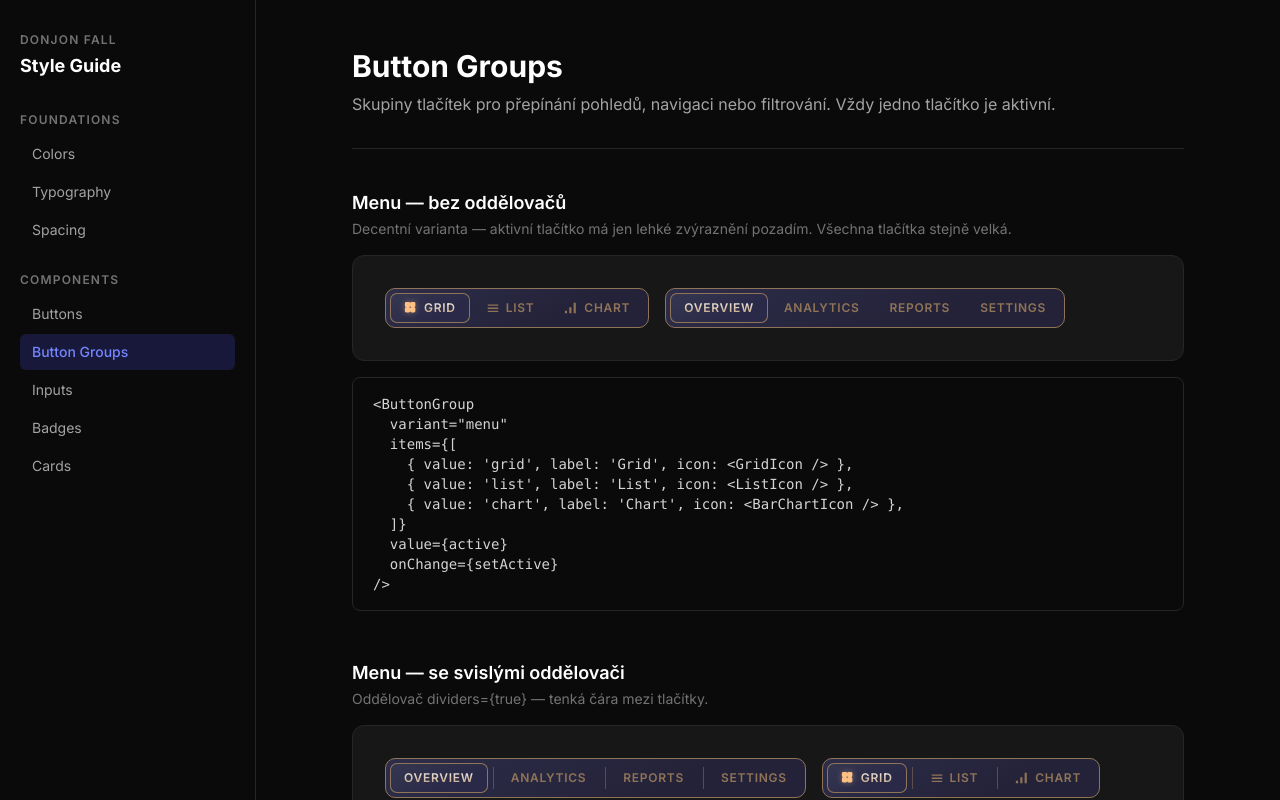
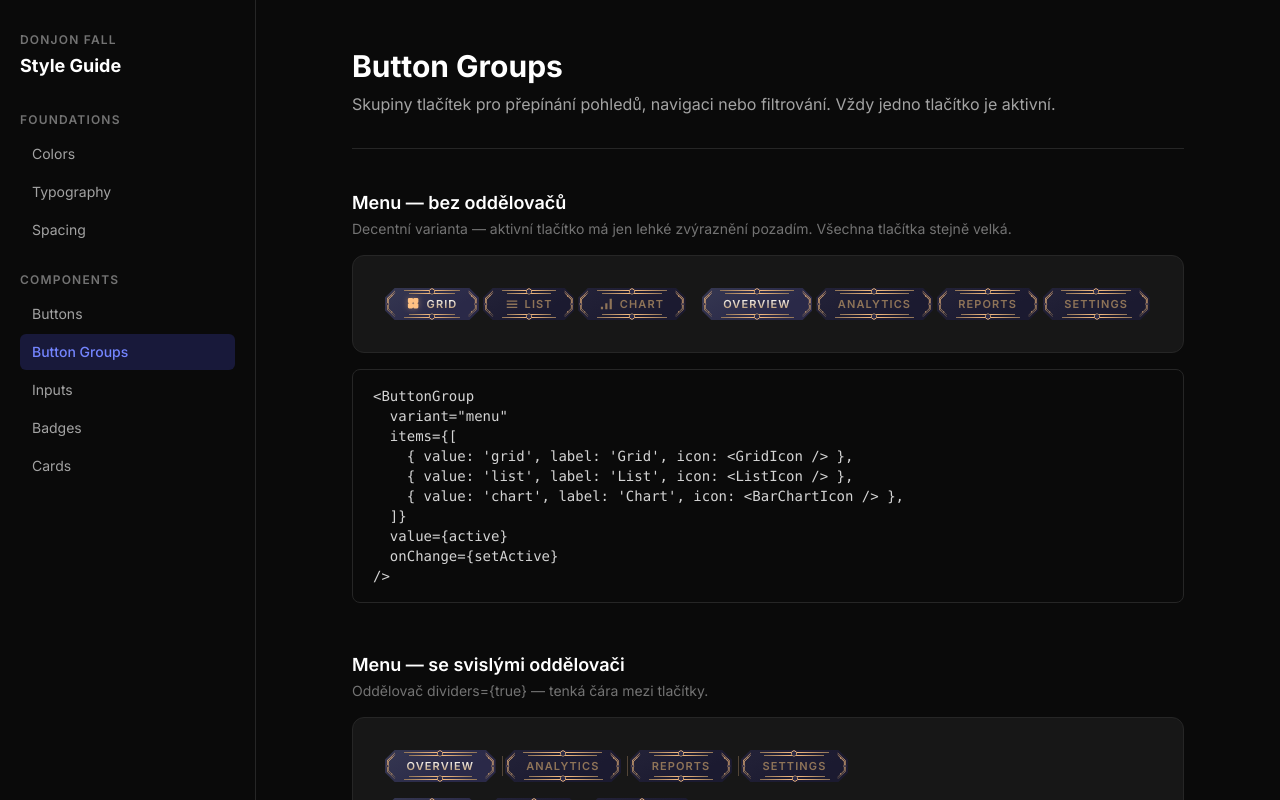
Before and after one commit to Tkaj39/Style-guite-donjon-fall, a React (Vite) app: page /button-groups in a window 1280 px wide. Shown: the top 800 px of the page. Built offline with nearby package versions, Linux system fonts and the light colour scheme.

Commit message:
feat: ButtonGroup — octagonal shape with side/hex ornaments matching DonjonButton
https://claude.ai/code/session_019NvYiabfFcKar27uYHaHZY

```diff
--- a/src/components/ButtonGroup.jsx
+++ b/src/components/ButtonGroup.jsx
@@ -1,8 +1,100 @@
+import { useId } from 'react'
+
+function octagon(cx) {
+  return `polygon(${cx}px 0px,calc(100% - ${cx}px) 0px,100% ${cx}px,100% calc(100% - ${cx}px),calc(100% - ${cx}px) 100%,${cx}px 100%,0px calc(100% - ${cx}px),0px ${cx}px)`
+}
+
+function SideOrnament({ h, uid, flip }) {
+  const w  = Math.round(24 * (h / 66) * 10) / 10 - 2
+  const g  = `url(#${uid}-v)`
+  const gh = `url(#${uid}-h)`
+  return (
+    <svg
+      width={w} height={h}
+      viewBox="0 0 24 66"
+      fill="none"
+      aria-hidden="true"
+      style={{
+        position: 'absolute', top: 0,
+        [flip ? 'right' : 'left']: 1,
+        transform: flip ? 'scaleX(-1)' : undefined,
+        pointerEvents: 'none',
+      }}
+    >
+      <defs>
+        <linearGradient id={`${uid}-v`} x1="0" y1="0" x2="0" y2="1" gradientUnits="objectBoundingBox">
+          <stop stopColor="#FFC183" /><stop offset="1" stopColor="#8F7458" />
+        </linearGradient>
+        <linearGradient id={`${uid}-h`} x1="1" y1="0" x2="0" y2="0" gradientUnits="objectBoundingBox">
+          <stop stopColor="#FFC183" /><stop offset="1" stopColor="#8F7458" />
+        </linearGradient>
+      </defs>
+      <path transform="translate(1.4 0)" d="M21.2652 0.53033C21.0884 0.353554 20.9116 0.176777 20.7348 2.98023e-07C19.7526 0.923326 18.7718 1.84812 17.7925 2.7744C12.2622 8.0052 6.7789 13.283 1.34257 18.6077L1.07435 18.8705L1.07026 19.2652C1.02342 23.7829 1 28.3007 1 32.8185C1 37.4207 1.0243 42.0229 1.07291 46.6252L1.0689 47.0045L1.35075 47.287C6.77788 52.4999 12.2505 57.6665 17.7686 62.7867C18.7568 63.7036 19.7463 64.619 20.7374 65.5329C20.9125 65.3544 21.0875 65.1759 21.2626 64.9975C20.3299 64.0241 19.3958 63.0522 18.4602 62.0818C13.2354 56.6626 7.96507 51.2898 2.64925 45.9634L2.92709 46.6252C2.9757 42.0229 3 37.4207 3 32.8185C3 28.3007 2.97658 23.7829 2.92974 19.2652L2.65743 19.9226C7.98219 14.4863 13.26 9.00295 18.4908 3.47266C19.417 2.49336 20.3418 1.51258 21.2652 0.53033Z" fill={g} />
+      <path d="M23.2658 4.5297C23.3323 4.458 23.3702 4.36342 23.3693 4.26505C23.3685 4.1667 23.3293 4.07291 23.26 4.00399C23.1908 3.93506 23.0968 3.8963 22.9984 3.89591C22.9001 3.8955 22.8057 3.93377 22.7343 4.0006C21.8663 4.81353 20.9998 5.62794 20.1348 6.44381C15.0848 11.2071 10.085 16.0204 5.13558 20.8838L4.86693 21.1478L4.86253 21.5452C4.82088 25.3029 4.80005 29.0606 4.80005 32.8183C4.80005 36.6606 4.82182 40.5029 4.86538 44.3452L4.86106 44.7262L5.14458 45.0115C10.0852 49.7627 15.0743 54.4644 20.1121 59.1168C20.9856 59.9235 21.8606 60.7287 22.7371 61.5325C22.8092 61.5986 22.904 61.6358 23.0023 61.6344C23.1007 61.633 23.1942 61.5932 23.2627 61.5236C23.3313 61.4539 23.3695 61.3597 23.3693 61.2614C23.3691 61.163 23.3303 61.0688 23.263 60.9978C22.445 60.1347 21.6255 59.273 20.8046 58.4128C16.0701 53.4521 11.2871 48.5408 6.45552 43.6789L6.73472 44.3452C6.77827 40.5029 6.80005 36.6606 6.80005 32.8183C6.80005 29.0606 6.77922 25.3029 6.73757 21.5452L6.46451 22.2066C11.3049 17.2347 16.095 12.2126 20.8347 7.14045C21.6466 6.27167 22.4569 5.40142 23.2658 4.5297Z" fill={g} />
+      <path d="M7.27832 33.0152C7.36763 33.1699 7.36763 33.3605 7.27832 33.5152L5.85547 35.979C5.76619 36.1337 5.60141 36.229 5.42285 36.229L2.57715 36.229C2.39859 36.229 2.23381 36.1337 2.14453 35.979L0.72168 33.5152C0.643532 33.3798 0.633775 33.217 0.692383 33.0747L0.72168 33.0152L2.14453 30.5513C2.23381 30.3967 2.39859 30.3014 2.57715 30.3013L5.42285 30.3013C5.60141 30.3014 5.76619 30.3967 5.85547 30.5513L7.27832 33.0152Z" fill="#2A2948" stroke={gh} />
+      <rect x="15.1799" y="12.1652" width="2.04" height="2.04" rx="0.5" transform="rotate(90 15.1799 12.1652)" fill={g} stroke={g} />
+      <rect x="15.1799" y="51.6853" width="2.04" height="2.04" rx="0.5" transform="rotate(90 15.1799 51.6853)" fill={g} stroke={g} />
+    </svg>
+  )
+}
+
+function HexOrnament({ uid, flip, edgePad, textPad }) {
+  const g = `url(#${uid}-hg)`
+  return (
+    <div
+      aria-hidden="true"
+      style={{
+        position: 'absolute',
+        left: 0, right: 0,
+        [flip ? 'bottom' : 'top']: 0,
+        height: 7,
+        pointerEvents: 'none',
+        transform: flip ? 'scaleY(-1)' : undefined,
+      }}
+    >
+      <div style={{
+        position: 'absolute',
+        left: edgePad + 1, right: edgePad + 1,
+        top: 2,
+        height: 1,
+        background: 'linear-gradient(90deg,#8F7458 0%,#FFC183 50%,#8F7458 100%)',
+      }} />
+      <div style={{
+        position: 'absolute',
+        left: typeof textPad === 'number' ? textPad + 2 : textPad,
+        right: typeof textPad === 'number' ? textPad + 2 : textPad,
+        bottom: 1,
+        height: 1,
+        background: 'linear-gradient(90deg,#8F7458 0%,#FFC183 50%,#8F7458 100%)',
+      }} />
+      <svg
+        style={{ position: 'absolute', left: '50%', top: 0, transform: 'translateX(-50%)' }}
+        width="10.14" height="7"
+        viewBox="18.65 0 5.07 7"
+        fill="none"
+      >
+        <defs>
+          <linearGradient id={`${uid}-hg`} x1="21.1848" y1="0" x2="21.1848" y2="7" gradientUnits="userSpaceOnUse">
+            <stop stopColor="#FFC183" /><stop offset="1" stopColor="#8F7458" />
+          </linearGradient>
+        </defs>
+        <path d="M20.9348 0.72168C21.0895 0.632366 21.2801 0.632366 21.4348 0.72168L23.4661 1.89453C23.6206 1.98384 23.716 2.14867 23.7161 2.32715V4.67285C23.716 4.85133 23.6206 5.01616 23.4661 5.10547L21.4348 6.27832C21.2801 6.36763 21.0895 6.36763 20.9348 6.27832L18.9036 5.10547C18.749 5.01616 18.6536 4.85133 18.6536 4.67285V2.32715C18.6536 2.14867 18.749 1.98384 18.9036 1.89453L20.9348 0.72168Z" fill="#2A2948" stroke={g} />
+      </svg>
+    </div>
+  )
+}
+
+const itemSizes = {
+  menu:         { h: 32, cx: 9.61,  px: 10 },
+  tabs:         { h: 32, cx: 9.61,  px: 10 },
+  tabsActive:   { h: 40, cx: 12.01, px: 14 },
+}
+
 /**
  * @param {'menu'|'tabs'} variant
- * @param {boolean} dividers - show vertical dividers between items
+ * @param {boolean} dividers
  * @param {{ value: string, label: string, icon?: React.ReactNode }[]} items
- * @param {string} value - controlled active value
+ * @param {string} value
  * @param {(value: string) => void} onChange
  */
 export default function ButtonGroup({
@@ -12,21 +104,17 @@ export default function ButtonGroup({
   value,
   onChange,
 }) {
+  const rawId = useId()
+  const gid   = rawId.replace(/:/g, '')
+
   return (
-    <div
-      role="group"
-      style={{
-        display: 'inline-flex',
-        alignItems: 'center',
-        gap: 2,
-        padding: 4,
-        background: 'linear-gradient(150deg,#2E2D4A 0%,#232238 70%)',
-        border: '1px solid #8F7458',
-        borderRadius: 10,
-      }}
-    >
+    <div style={{ display: 'inline-flex', alignItems: 'center', gap: 4 }} role="group">
       {items.map((item, i) => {
         const isActive = item.value === value
+        const s = (variant === 'tabs' && isActive) ? itemSizes.tabsActive : itemSizes[variant]
+        const ornW = Math.round(24 * (s.h / 66) * 10) / 10
+        const uid  = `${gid}-${i}`
+
         return (
           <div key={item.value} style={{ display: 'flex', alignItems: 'center' }}>
             {i > 0 && dividers && (
@@ -34,8 +122,8 @@ export default function ButtonGroup({
                 aria-hidden="true"
                 style={{
                   width: 1,
-                  alignSelf: 'stretch',
-                  margin: '4px 3px',
+                  height: 20,
+                  margin: '0 2px',
                   background: '#8F7458',
                   opacity: 0.5,
                   flexShrink: 0,
@@ -47,70 +135,58 @@ export default function ButtonGroup({
               onClick={() => onChange?.(item.value)}
               aria-pressed={isActive}
               style={{
-                display: 'flex',
+                position: 'relative',
+                height: s.h,
+                padding: `0 ${s.px + ornW}px`,
+                clipPath: octagon(s.cx),
+                background: isActive
+                  ? 'linear-gradient(150deg,#353751 0%,#2A2948 70%)'
+                  : 'linear-gradient(150deg,#232238 0%,#1B1A30 70%)',
+                display: 'inline-flex',
                 alignItems: 'center',
+                justifyContent: 'center',
                 gap: 6,
-                padding: variant === 'tabs' && isActive ? '8px 18px' : '6px 14px',
-                borderRadius: 7,
                 border: 'none',
                 cursor: 'pointer',
-                fontSize: variant === 'tabs' && isActive ? '0.8125rem' : '0.75rem',
-                fontWeight: 600,
-                letterSpacing: '0.06em',
-                textTransform: 'uppercase',
-                transition: 'all 200ms ease',
-                background: isActive
-                  ? 'linear-gradient(150deg,#353751 0%,#2A2948 70%)'
-                  : 'transparent',
-                boxShadow: isActive ? 'inset 0 0 0 1px #8F7458' : 'none',
-                color: isActive ? undefined : '#8F7458',
-                ...(isActive ? {
-                  backgroundClip: 'text',
-                  WebkitBackgroundClip: undefined,
-                } : {}),
+                transition: 'filter 150ms',
               }}
-              className={[
-                'focus-visible:outline-none',
-                isActive
-                  ? ''
-                  : 'hover:!text-[#FFC183]',
-              ].join(' ')}
+              className="hover:brightness-110 active:brightness-90 focus:outline-none focus-visible:brightness-110 disabled:opacity-40"
             >
-              {/* gradient text for active state */}
-              {isActive ? (
-                <>
+              <SideOrnament h={s.h} uid={`${uid}l`} />
+              <SideOrnament h={s.h} uid={`${uid}r`} flip />
+              <HexOrnament uid={`${uid}t`} edgePad={s.cx + 8} textPad={s.px + ornW} />
+              <HexOrnament uid={`${uid}b`} flip edgePad={s.cx + 8} textPad={s.px + ornW} />
+
               {item.icon && (
                 <span style={{
                   width: 14, height: 14,
                   display: 'flex', alignItems: 'center', flexShrink: 0,
-                      color: '#FFC183',
-                      filter: 'drop-shadow(0 0 3px #FFC18366)',
+                  color: isActive ? '#FFC183' : '#8F7458',
+                  filter: isActive ? 'drop-shadow(0 0 3px #FFC18366)' : undefined,
+                  position: 'relative',
                 }}>
                   {item.icon}
                 </span>
               )}
+
               <span style={{
+                fontSize: '0.6875rem',
+                fontWeight: 600,
+                letterSpacing: '0.1em',
+                textTransform: 'uppercase',
+                lineHeight: 1,
+                position: 'relative',
+                ...(isActive ? {
                   background: 'linear-gradient(180deg,#F9F9F9 0%,#B8956A 100%)',
                   WebkitBackgroundClip: 'text',
                   WebkitTextFillColor: 'transparent',
                   backgroundClip: 'text',
+                } : {
+                  color: '#8F7458',
+                }),
               }}>
                 {item.label}
               </span>
-                </>
-              ) : (
-                <>
-                  {item.icon && (
-                    <span style={{
-                      width: 14, height: 14,
-                      display: 'flex', alignItems: 'center', flexShrink: 0,
-                    }}>
-                      {item.icon}
-                    </span>
-                  )}
-                  {item.label}
-                </>
-              )}
             </button>
           </div>
         )
```
Lines whose indentation alone changed are shown as unchanged.
